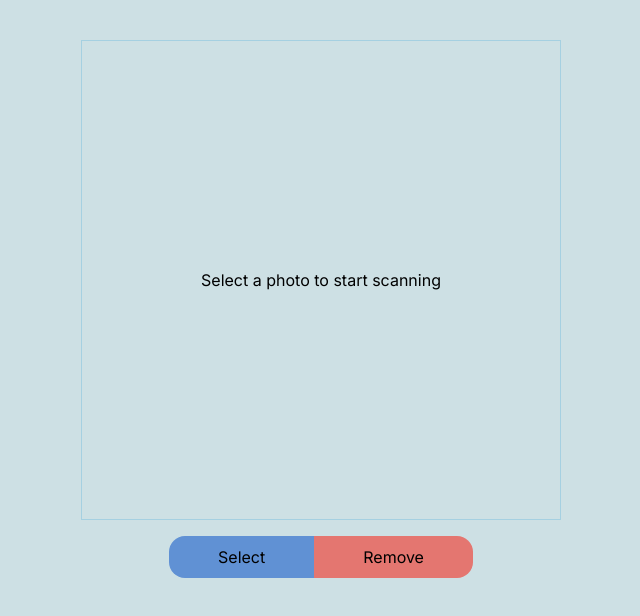
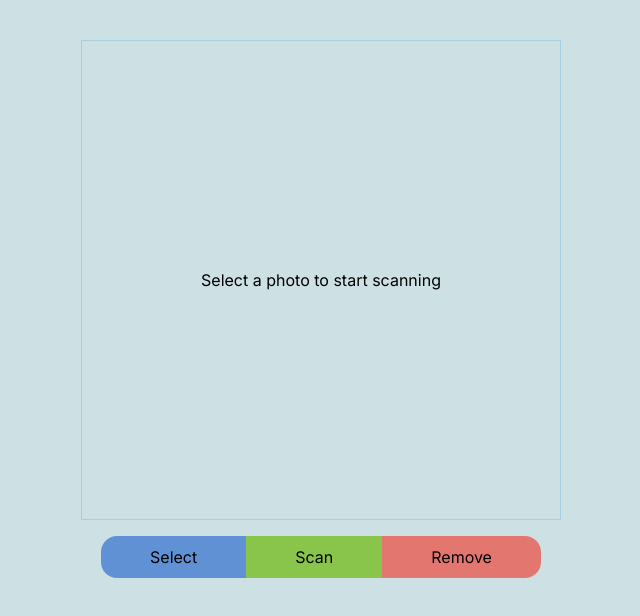
Before and after one commit to waelhasan/simple-web-ocr, a Next.js app: page / in a window 1280 px wide. Shown: the top 616 px of the page, without its empty margins (319-959 px from the left). Built offline with nearby package versions, Linux system fonts and the light colour scheme.

Commit message:
Added Scan button

```diff
--- a/src/app/globals.css
+++ b/src/app/globals.css
@@ -10,7 +10,9 @@
   --background-danger-alternate-1: rgb(244, 211, 210);
   --active: rgb(96, 145, 212);
   --active-alternate: rgb(207, 216, 229);
-  --golden: rgb(196 162 10);
+  --main: rgb(136, 197, 74);
+    --main-alternate-1: rgb(191, 205, 176);
+    --golden: rgb(196 162 10);
 }
 
 @media (prefers-color-scheme: dark) {
@@ -22,6 +24,8 @@
     --background-danger-alternate-1: rgb(56, 35, 33);
     --active: rgb(17 48 92);
     --active-alternate: rgb(14, 35, 64);
+    --main: rgb(59, 104, 14);
+    --main-alternate-1: rgb(35, 58, 12);
     --golden: rgb(178, 192, 71);
   }
 }
--- a/src/components/FileInput.tsx
+++ b/src/components/FileInput.tsx
@@ -7,6 +7,7 @@ export function FileInput({
     inputRef,
     isScanning,
     onClearBtnClick,
+    onScanBtnClick,
     multipleFiles = false
 }: {
     id: string,
@@ -15,6 +16,7 @@ export function FileInput({
     inputRef: MutableRefObject<HTMLInputElement | undefined>,
     isScanning: boolean,
     onClearBtnClick: () => void,
+    onScanBtnClick: () => void,
     multipleFiles: boolean
 }) {
     return (
@@ -48,6 +50,21 @@ export function FileInput({
             <button
                 type="button"
                 disabled={isScanning}
+                onClick={onScanBtnClick}
+                className="
+                inline-block
+                border-[1px] border-transparent
+                    hover:border-[--background-alternate-2]
+                    disabled:border-transparent
+                duration-75
+                bg-[--main] hover:bg-[--main-alternate-1] disabled:bg-gray-500
+                py-[0.5rem] px-[3rem]
+            ">
+                Scan
+            </button>
+            <button
+                type="button"
+                disabled={isScanning}
                 onClick={onClearBtnClick}
                 className="
                 inline-block
--- a/src/components/Photo.tsx
+++ b/src/components/Photo.tsx
@@ -58,6 +58,7 @@ export const Photo = () => {
                 multipleFiles={false}
                 onChange={onPhotoChange}
                 onClearBtnClick={onClearBtnClick}
+                onScanBtnClick={() => alert('SCANNING')}
                 isScanning={isScanning}
             />
         </div>
```
